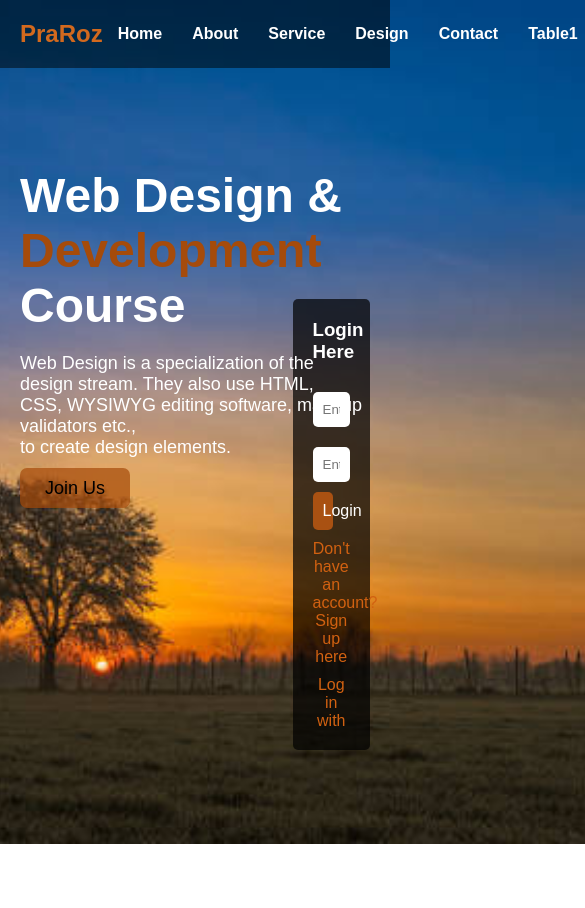
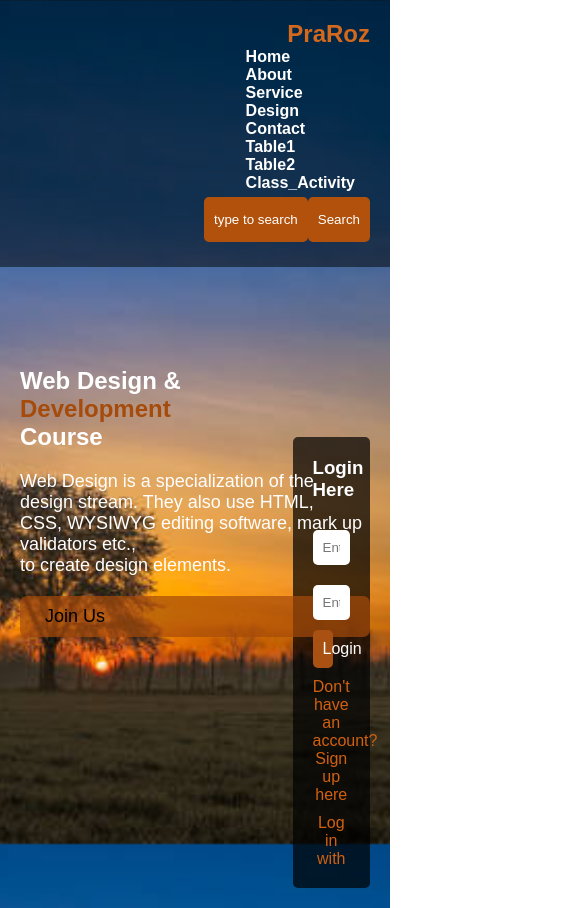
Before and after one commit to godwinameh/HTML-CLASS-ACTIVITY, a plain HTML site: page index.html in a window 390 px wide. Shown: the top 908 px of the page, 585 px wide, since content can reach past the window. Before the commit the page ends 844 px from the top, so only its background shows below. Drawn offline with Linux system fonts and the light colour scheme.

Commit message:
make change to my css

```diff
--- a/index.html
+++ b/index.html
@@ -23,7 +23,7 @@
         </nav>
         <div class="search-bar">
             <button class="search">type to search</button>
-            <button>Search</button>
+            <button class="btn">Search</button>
         </div>
     </header>
 
@@ -42,5 +42,7 @@
                 <a href="#">Log in with</a>
             </div>
 
+
+
 </body>
 </html>
--- a/style.css/class_activity.css
+++ b/style.css/class_activity.css
@@ -4,6 +4,8 @@
         body {
             margin: 0;
             font-family: Arial, sans-serif;
+            margin: 0;
+            padding: 0;
             color: white;
             background: url('../images/photo-bg\ img.avif') no-repeat center center fixed;
             background-size: cover;
@@ -43,6 +45,7 @@
             font-weight: bold;
             color: white;
             box-shadow:5px 5px 5px #000 ;
+            cursor: pointer;
         }
         .wrap{
             display: flex;
@@ -53,15 +56,15 @@
             padding: 100px 20px;
         }
         .main-content h4 {
-            font-size: 10px;
+            font-size: 20px;
             margin: 0;
         }
         .main-content h2 {
-            font-size: 20px;
+            font-size: 25px;
             margin: 0;
         }
         .main-content p {
-            font-size: 10px;
+            font-size: 20px;
             margin: 15px 0;
         }
         .join-button {
@@ -110,6 +113,55 @@
             border-radius: 5px;
             font-size: 16px;
         }
+        /* media Queries for small screens (max-width:600px) */
+        @media (max-width:600px) {
+            header{
+                flex-direction: column;
+            }
+            nav ul{
+                flex-direction: column;
+                align-items: center;
+            }
+            nav li{
+                margin: 10px 0;
+            }
+            .wrap{
+                flex-direction: column;
+                align-items: center;
+            }
+            .main-content h2{
+                font-size: 1.5em;
+            }
+            .join-button{
+                width: 100%;
+                text-align: center;
+            }
+        }
+        /* medium screens (min-width:601px) and (max-width:1024px) */
+        @media (min-width:601px) and (max-width:1024px) {
+            .wrap{
+                flex-direction: column;
+                align-items: center;
+            }
+            .main-content, .login-form{
+                margin: 15px 0;
+            }
+            .main-content h2{
+                font-size: 1.75em;
+            }
+        }
+        /* large screens (min-width:1025px) */
+        @media (min-width:1025px) {
+            .wrap{
+                flex-direction: row;
+            }
+            .main-content,.login-form{
+                margin: 20px;
+            }
+            .main-content h2{
+                font-size: 2em;
+            }
+        }
         /* .login-form a {
             color: orange;
             text-decoration: none;
--- a/style.css/index.css
+++ b/style.css/index.css
@@ -1,4 +1,3 @@
-
 body {
     margin: 0;
     font-family: Arial, sans-serif;
@@ -32,8 +31,9 @@ nav ul li a {
     color: white;
     font-weight: bold;
 }
+
 .main-content {
-    text-align: start;
+    text-align:start ;
     padding: 100px 20px;
 }
 .main-content h2 {
@@ -101,14 +101,38 @@ nav ul li a {
 
 .search{
     padding: 5px;
-    background-color: #000;
     border-radius: 5px;
-    border:none;
+    border:1px;
  }
 .search-bar button {
     padding: 15px 10px;
     background-color: rgb(177, 81, 12);
-    border:none;
-    border-radius: 0 5px 5px 0;
+    border:1px;
+    border-radius:5px;
     color: white;
 }
+/* media query for small screen  */
+@media (max-width:600px) {
+header{
+    flex-direction: column;
+    align-items: flex-end;
+}
+nav ul{
+    flex-direction: column;
+    width: 100%;
+}
+nav li{
+    margin: 10px 0;
+}
+.search-bar{
+    margin: 5px 0;
+    width: 100%;
+}
+.main-content h2{
+    font-size: 1.5em;
+}
+.main-content,.login-form{
+    display: flex;
+    flex-direction: column;
+}
+}
```
Also changed, not shown: class_activity.html (+1 -1 lines). Lines whose indentation alone changed are shown as unchanged.
